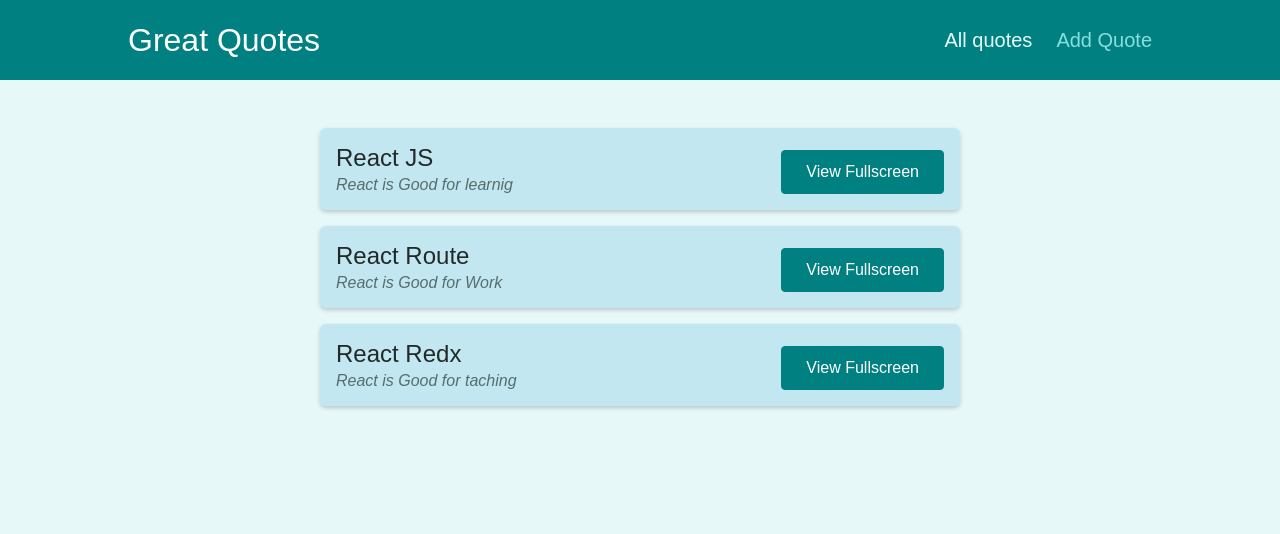
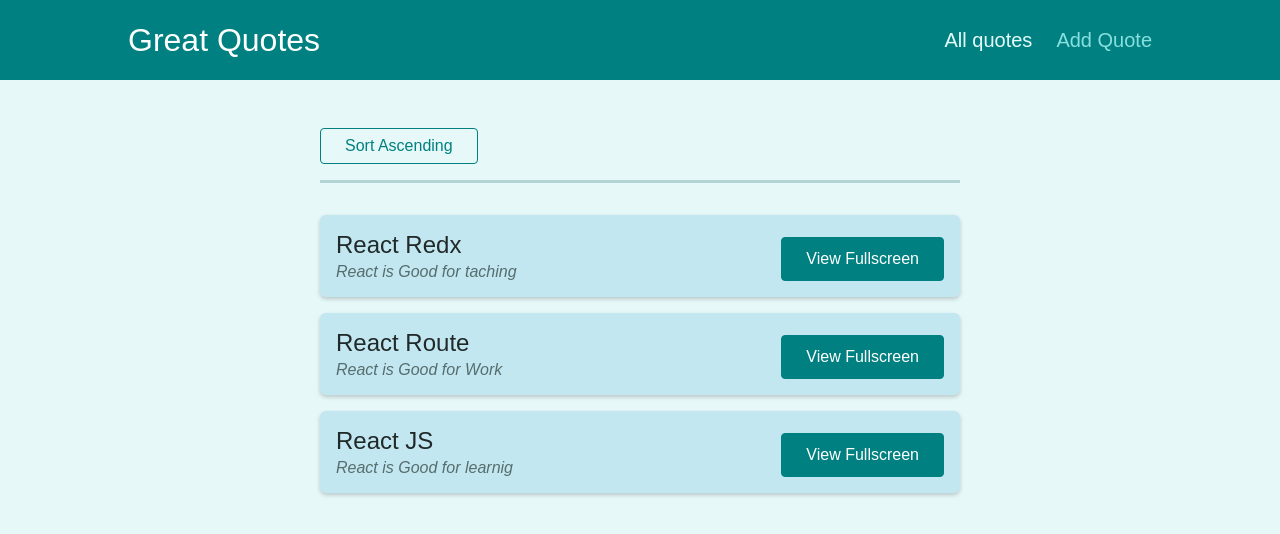
Before and after one commit to shahbaazchaviwale/react-mar-2022-route-practice, a React (Create React App) app: page /quotes in a window 1280 px wide. Shown: the top 534 px of the page. Built offline with nearby package versions, Linux system fonts and the light colour scheme.

Commit message:
Working with Query Parameters

```diff
--- a/src/components/quotes/QuoteList.js
+++ b/src/components/quotes/QuoteList.js
@@ -1,13 +1,46 @@
-import { Fragment } from 'react';
+import { Fragment } from "react";
+import { useLocation } from "react-router-dom";
+import { useHistory } from "react-router-dom";
 
-import QuoteItem from './QuoteItem';
-import classes from './QuoteList.module.css';
+import QuoteItem from "./QuoteItem";
+import classes from "./QuoteList.module.css";
+
+const sortQuotes = (quotes, ascending) => {
+  return quotes.sort((quoteA, quoteB) => {
+    if (ascending) {
+      return quoteA.id > quoteB.id ? 1 : -1;
+    } else {
+      return quoteA.id < quoteB.id ? 1 : -1;
+    }
+  });
+};
 
 const QuoteList = (props) => {
+
+  const history = useHistory();
+  const location = useLocation(); //get params of URL
+  // new URLSearchParams => its  javascript constructor
+  //The URLSearchParams interface defines utility methods to work with the query string of a URL.
+  const queryParam = new URLSearchParams(location.search)
+
+  //http://localhost:3000/quotes?sort=asc
+  const isSortingAscending = queryParam.get('sort') === 'asc';
+  console.log('isSortingAscending >>', isSortingAscending)
+
+  const sortedQuotes = sortQuotes(props.quotes, isSortingAscending);
+
+  const changeSortingHandler = () => {
+    // called AllQuotes component
+    history.push('/quotes?sort='+ (isSortingAscending? 'desc': 'asc'))
+  }
+
   return (
     <Fragment>
+      <div className={classes.sorting}>
+        <button onClick={changeSortingHandler}>Sort {isSortingAscending? 'Descending' : 'Ascending'}</button>
+      </div>
       <ul className={classes.list}>
-        {props.quotes.map((quote) => (
+        {sortedQuotes.map((quote) => (
           <QuoteItem
             key={quote.id}
             id={quote.id}
```
